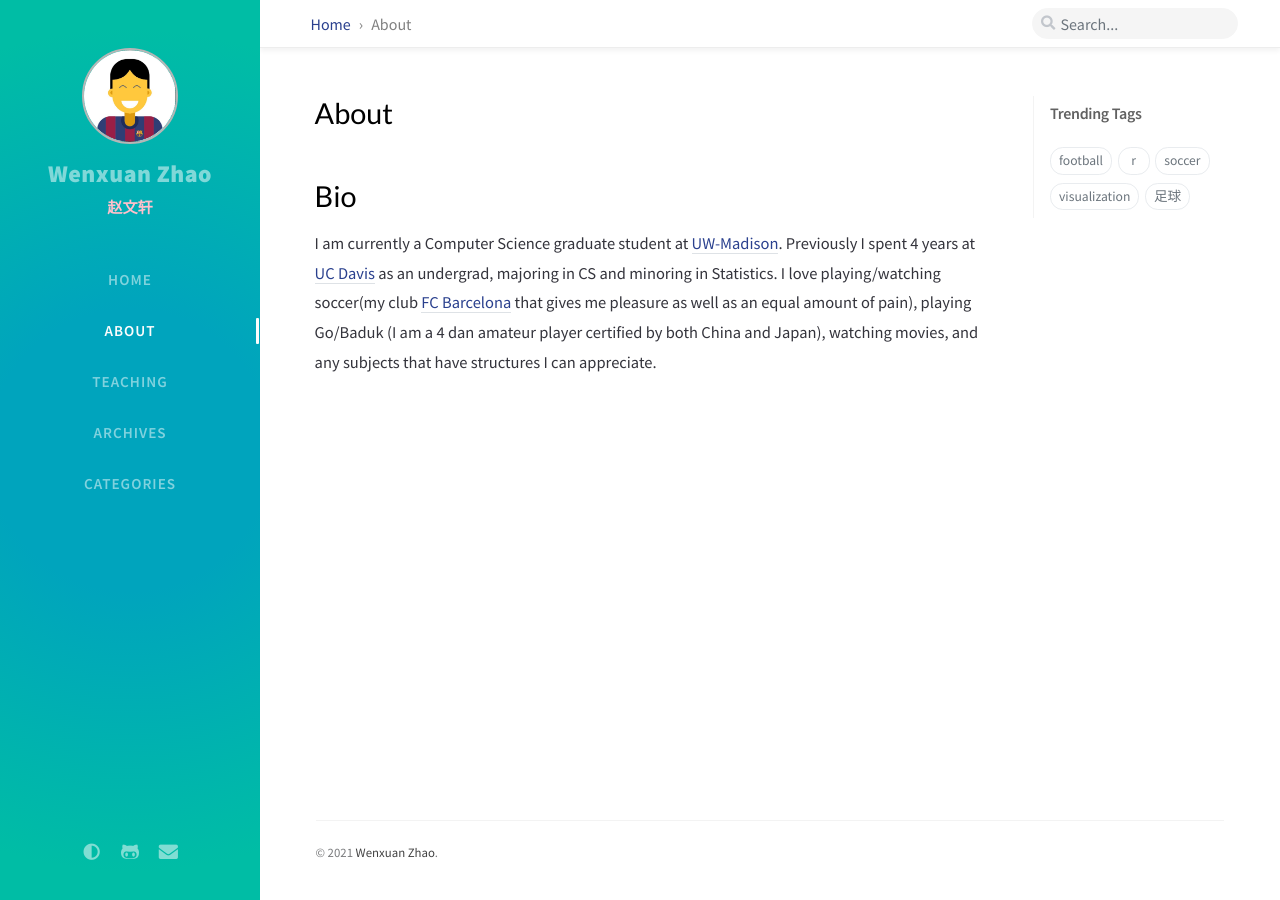
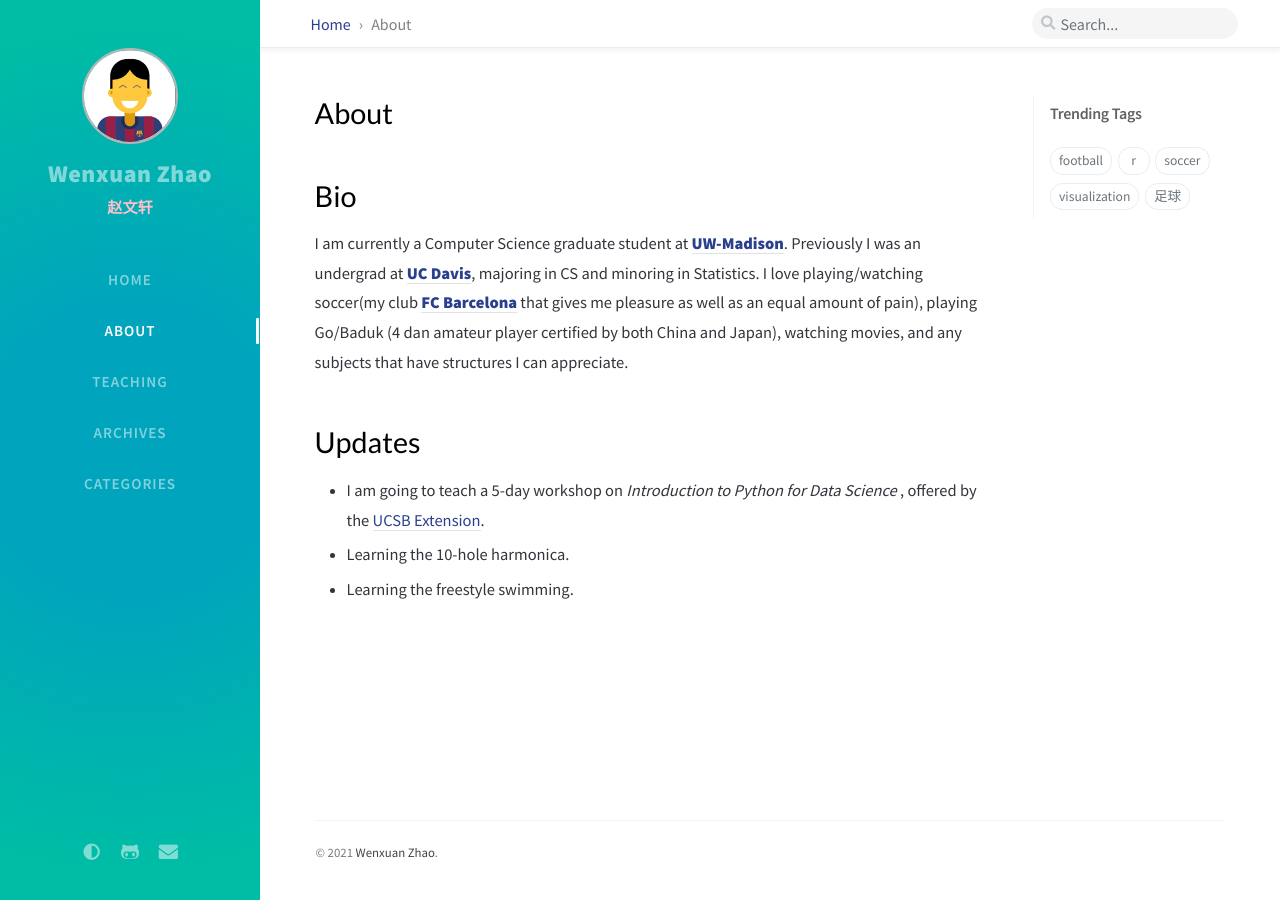
Before and after one commit to Allanware/Allanware.github.io, a Jekyll site: the page built from _tabs/about.md, in a window 1280 px wide. Built offline with Jekyll 4.4.1, drawn with Linux system fonts in a browser that asks for light colours; nearby versions of some CDN libraries; comment, search, counter and statistics services are not loaded.

````diff
--- a/_source/2021-03-04-The-Miracle-of-Istanbul.Rmd
+++ b/_source/2021-03-04-The-Miracle-of-Istanbul.Rmd
@@ -2,15 +2,15 @@
 title: The Miracle of Istanbul
 author: Wenxuan Zhao
 date: 2021-03-04 23:33:00 -0700
+categories: [Visualization]
+tags: [soccer, 足球, football, visualization, r]
+excerpt: What happened in the 2nd half of the 2005 Champions League final, compared to the 1st half? This post uses R to expose details that the highlights and/or the match itself ignored.
 output:
   md_document:
     variant: gfm
     preserve_yaml: TRUE
 knit: (function(inputFile, encoding) {
   rmarkdown::render(inputFile, encoding = encoding, output_dir = "../_posts") })
-
-categories: [Visualization]
-tags: [soccer, 足球, football, visualization, r]
 ---
 ```{r include=FALSE, cache=FALSE}
 base_dir <- "~/github_Allanware/mysite/" # i.e. where the jekyll blog is on the hard drive.
--- a/_tabs/about.md
+++ b/_tabs/about.md
@@ -5,4 +5,10 @@
 ---
 
 # Bio
-I am currently a Computer Science graduate student at [UW-Madison](https://www.wisc.edu/). Previously I spent 4 years at [UC Davis](https://www.ucdavis.edu/) as an undergrad, majoring in CS and minoring in Statistics. I love playing/watching soccer(my club [FC Barcelona](https://www.fcbarcelona.com/en/) that gives me pleasure as well as an equal amount of pain), playing Go/Baduk (I am a 4 dan amateur player certified by both China and Japan), watching movies, and any subjects that have structures I can appreciate.
+I am currently a Computer Science graduate student at [**UW-Madison**](https://www.wisc.edu/). Previously I was an undergrad at [**UC Davis**](https://www.ucdavis.edu/), majoring in CS and minoring in Statistics. I love playing/watching soccer(my club [**FC Barcelona**](https://www.fcbarcelona.com/en/) that gives me pleasure as well as an equal amount of pain), playing Go/Baduk (4 dan amateur player certified by both China and Japan), watching movies, and any subjects that have structures I can appreciate.
+
+# Updates
+- I am going to teach a 5-day workshop on *Introduction to Python for Data Science*, offered by
+the [UCSB Extension](https://professional.ucsb.edu/).
+- Learning the 10-hole harmonica.
+- Learning the freestyle swimming.
````
Also changed, not shown: _layouts/home.html (+7 -2 lines), _posts/2021-03-04-The-Miracle-of-Istanbul.md (+3 -3 lines).
